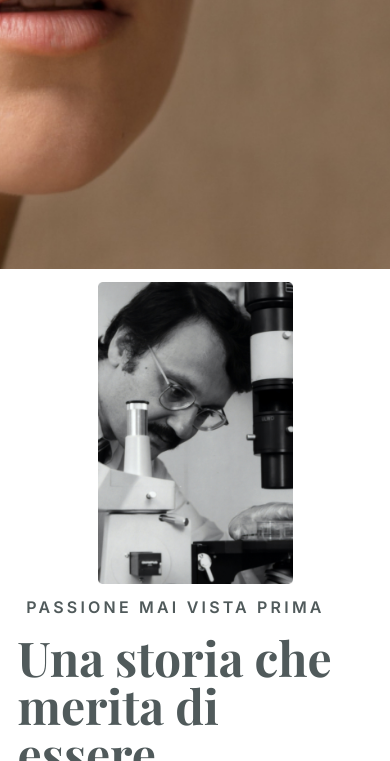
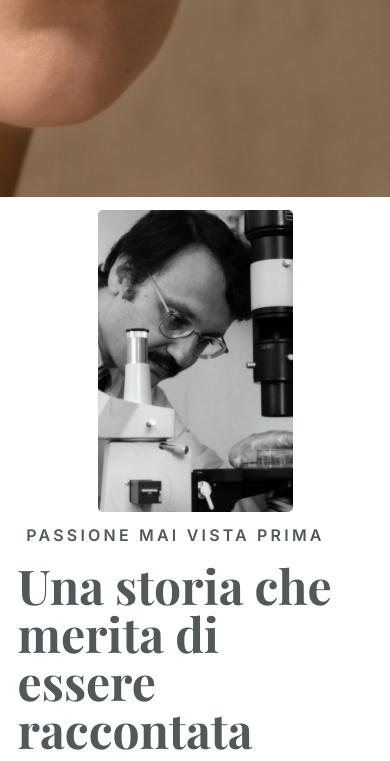
Before and after one commit to MaxwelNascimento/OtticaRubeleFicticio, a plain HTML site: page index.html in a window 390 px wide. Shown: the part 647-1408 px from the top of the page. Drawn offline with nearby package versions, Linux system fonts and the light colour scheme; a web font is replaced by a local one.

Commit message:
Responsividade 1.0

```diff
--- a/css/_header.scss
+++ b/css/_header.scss
@@ -4,6 +4,10 @@
 
 .header {
     @include container;
+
+    @include mobile {
+        height: calc(100vh - 94vh);
+    }
 
     &-navbar{
         padding: 1rem;
--- a/css/_main.scss
+++ b/css/_main.scss
@@ -14,6 +14,8 @@
 
         @include mobile {
             grid-area: 1/1/1/1;
+
+            height: calc(100vh - 6vh);
 
             .span{
                 display: none;
```
Also changed, not shown: css/style.css, 1 other file.
